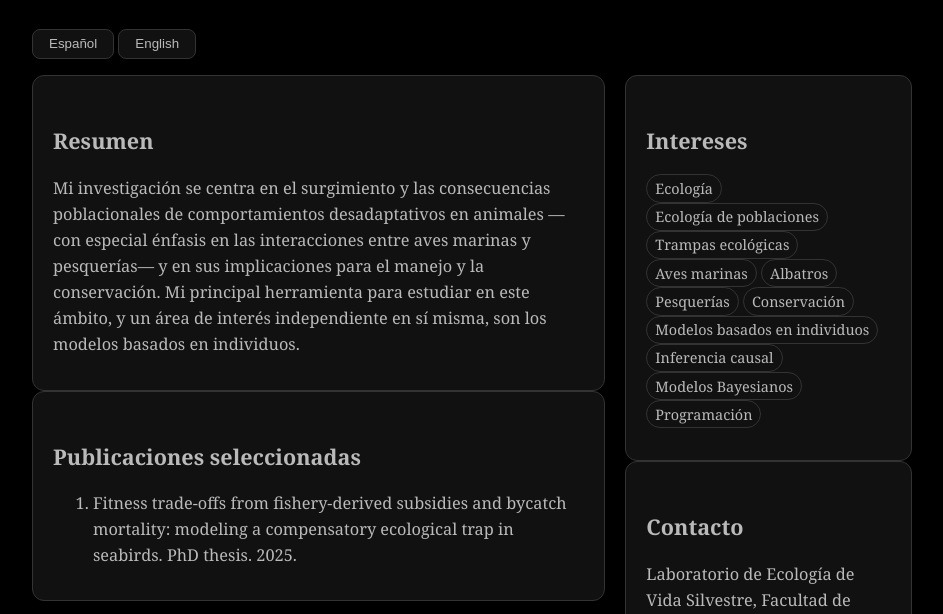
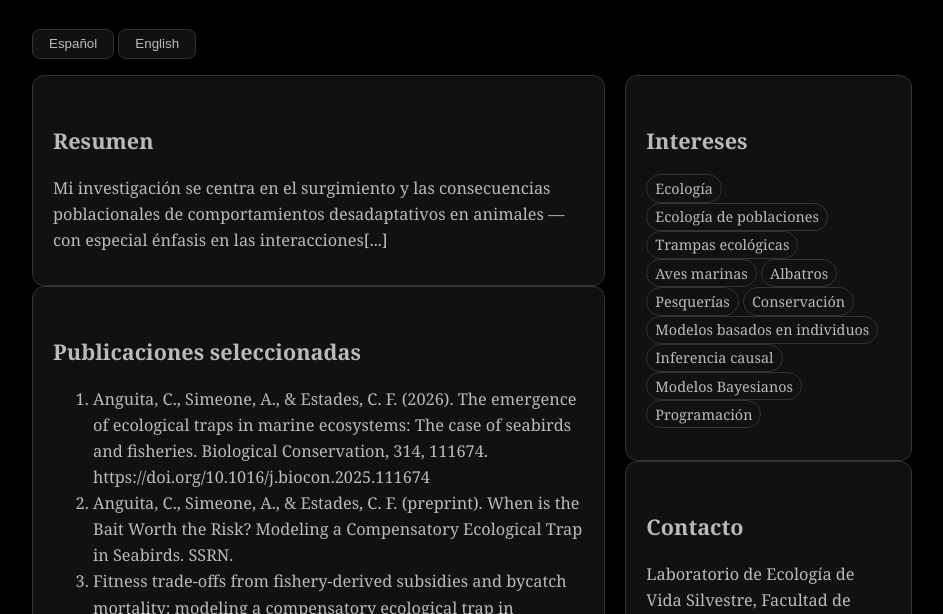
Before and after one commit to cristobalanguita/cristobalanguita.github.io, a plain HTML site: page index.html in a window 1280 px wide. Shown: the part 186-800 px from the top of the page, without its empty margins (168-1111 px from the left). Drawn offline with Linux system fonts and the light colour scheme.

Commit message:
Update index.html — academic profile (ES/EN)

```diff
--- a/index.html
+++ b/index.html
@@ -101,17 +101,22 @@
         <section class="card">
           <h2 class="lang es">Resumen</h2>
           <h2 class="lang en hidden">Summary</h2>
-          <p class="lang es">Mi investigación se centra en el surgimiento y las consecuencias poblacionales de comportamientos desadaptativos en animales —con especial énfasis en las interacciones entre aves marinas y pesquerías— y en sus implicaciones para el manejo y la conservación. Mi principal herramienta para estudiar en este ámbito, y un área de interés independiente en sí misma, son los modelos basados en individuos.</p>
-          <p class="lang en hidden">My research focuses on the emergence and population-level consequences of maladaptive behaviors in animals — with a particular emphasis on seabird–fishery interactions — and on their implications for management and conservation. My main tool for studying this field, and a research interest in its own right, are individual-based models.</p>
+          <p class="lang es">Mi investigación se centra en el surgimiento y las consecuencias poblacionales de comportamientos desadaptativos en animales —con especial énfasis en las interacciones[...]</p>
+          <p class="lang en hidden">My research focuses on the emergence and population-level consequences of maladaptive behaviors in animals — with a particular emphasis on seabird–fishery inter[...]
+          </p>
         </section>
 
         <section class="card">
           <h2 class="lang es">Publicaciones seleccionadas</h2>
           <h2 class="lang en hidden">Selected publications</h2>
           <ol class="lang es">
+            <li>Anguita, C., Simeone, A., & Estades, C. F. (2026). The emergence of ecological traps in marine ecosystems: The case of seabirds and fisheries. Biological Conservation, 314, 111674. https://doi.org/10.1016/j.biocon.2025.111674</li>
+            <li>Anguita, C., Simeone, A., & Estades, C. F. (preprint). When is the Bait Worth the Risk? Modeling a Compensatory Ecological Trap in Seabirds. SSRN.</li>
             <li>Fitness trade-offs from fishery-derived subsidies and bycatch mortality: modeling a compensatory ecological trap in seabirds. PhD thesis. 2025.</li>
           </ol>
           <ol class="lang en hidden">
+            <li>Anguita, C., Simeone, A., & Estades, C. F. (2026). The emergence of ecological traps in marine ecosystems: The case of seabirds and fisheries. Biological Conservation, 314, 111674. https://doi.org/10.1016/j.biocon.2025.111674</li>
+            <li>Anguita, C., Simeone, A., & Estades, C. F. (preprint). When is the Bait Worth the Risk? Modeling a Compensatory Ecological Trap in Seabirds. SSRN.</li>
             <li>Fitness trade-offs from fishery-derived subsidies and bycatch mortality: modeling a compensatory ecological trap in seabirds. PhD thesis. 2025.</li>
           </ol>
         </section>
```
